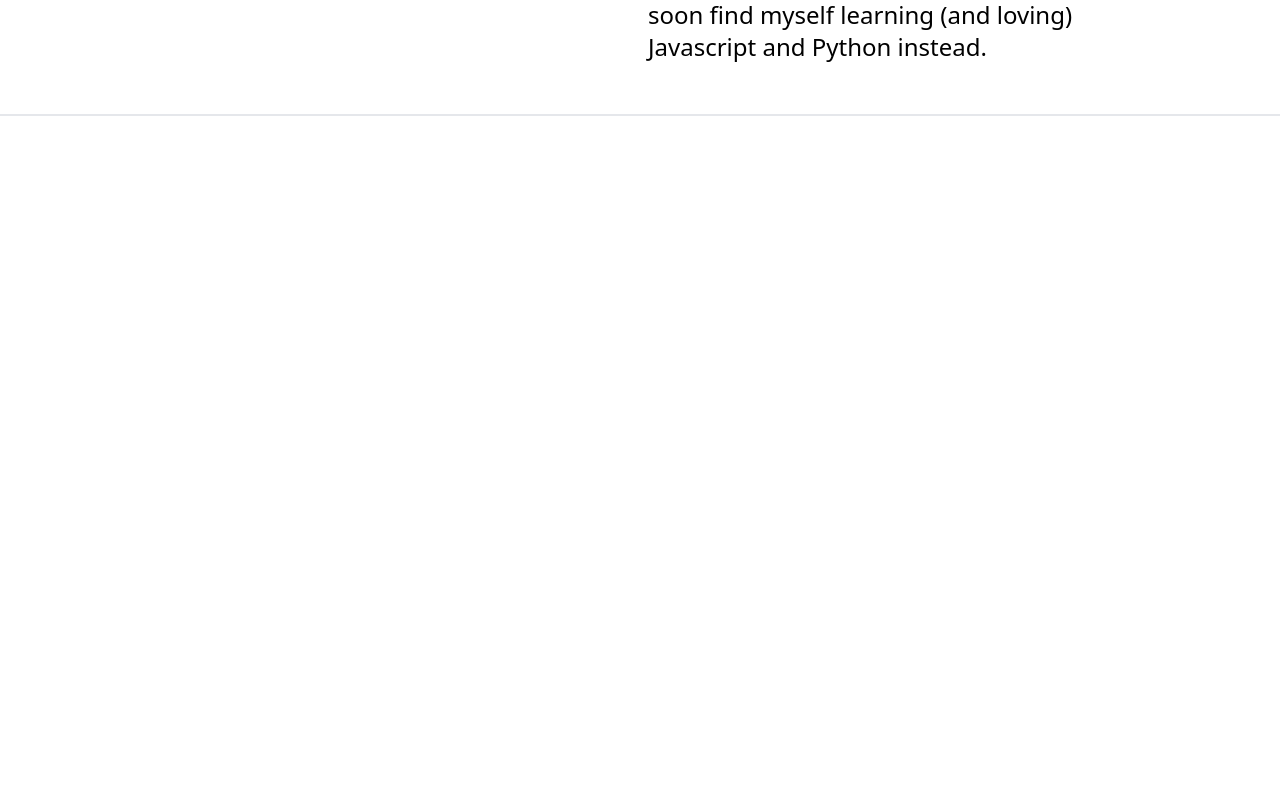
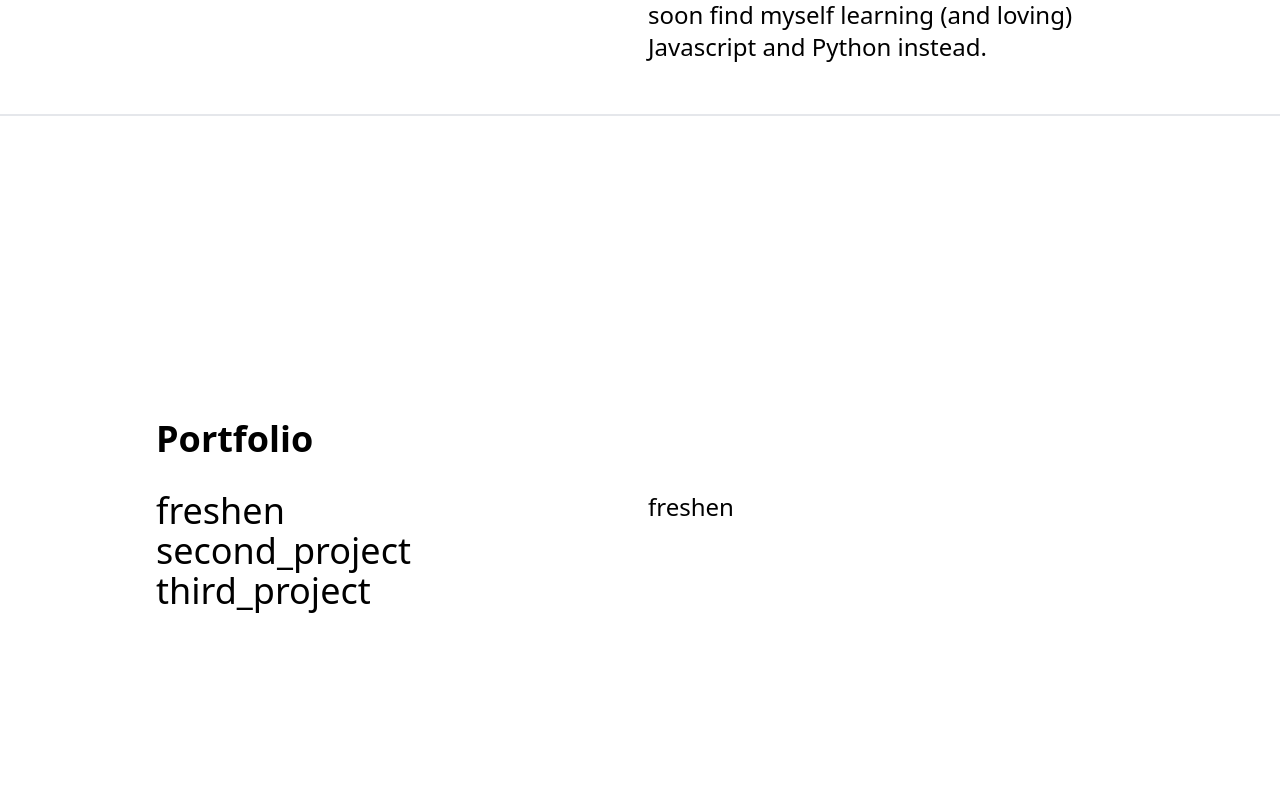
Before and after one commit to KlayClarke/personal_website, a React (Create React App) app: page / in a window 1280 px wide. Shown: the part 1484-2280 px from the top of the page. Built offline with nearby package versions, Linux system fonts and the light colour scheme.

Commit message:
create skeleton for portfolio section

```diff
--- a/src/components/Portfolio.jsx
+++ b/src/components/Portfolio.jsx
@@ -1,3 +1,59 @@
+import { useState } from "react";
+
 export default function Portfolio() {
-  return <div name="portfolio" className="w-full h-screen border-b-2"></div>;
+  const [currentProjectActive, setCurrentProjectActive] = useState("freshen");
+  const handleClick = (e) => {
+    setCurrentProjectActive(e.target.id);
+  };
+
+  return (
+    <div name="portfolio" className="w-full h-screen border-b-2">
+      <div className="flex flex-col justify-center items-center w-full h-full">
+        <div className="max-w-[1000px] w-full px-4 grid grid-cols-2 gap-4">
+          <div className="pb-8">
+            <p className="text-4xl items-end font-bold inline">Portfolio</p>
+          </div>
+          <div></div>
+        </div>
+        <div className="max-w-[1000px] w-full px-4 grid md:grid-cols-2 gap-4">
+          <div>
+            <p
+              id="freshen"
+              className="text-4xl cursor-pointer hover:underline"
+              onClick={handleClick}
+            >
+              freshen
+            </p>
+            <p
+              id="second_project"
+              className="text-4xl cursor-pointer hover:underline"
+              onClick={handleClick}
+            >
+              second_project
+            </p>
+            <p
+              id="third_project"
+              className="text-4xl cursor-pointer hover:underline"
+              onClick={handleClick}
+            >
+              third_project
+            </p>
+          </div>
+          <div className={currentProjectActive != "freshen" ? "hidden" : ""}>
+            <p className="text-2xl">freshen</p>
+          </div>
+          <div
+            className={currentProjectActive != "second_project" ? "hidden" : ""}
+          >
+            <p className="text-2xl">second_project</p>
+          </div>
+          <div
+            className={currentProjectActive != "third_project" ? "hidden" : ""}
+          >
+            <p className="text-2xl">third_project</p>
+          </div>
+        </div>
+      </div>
+    </div>
+  );
 }
```
